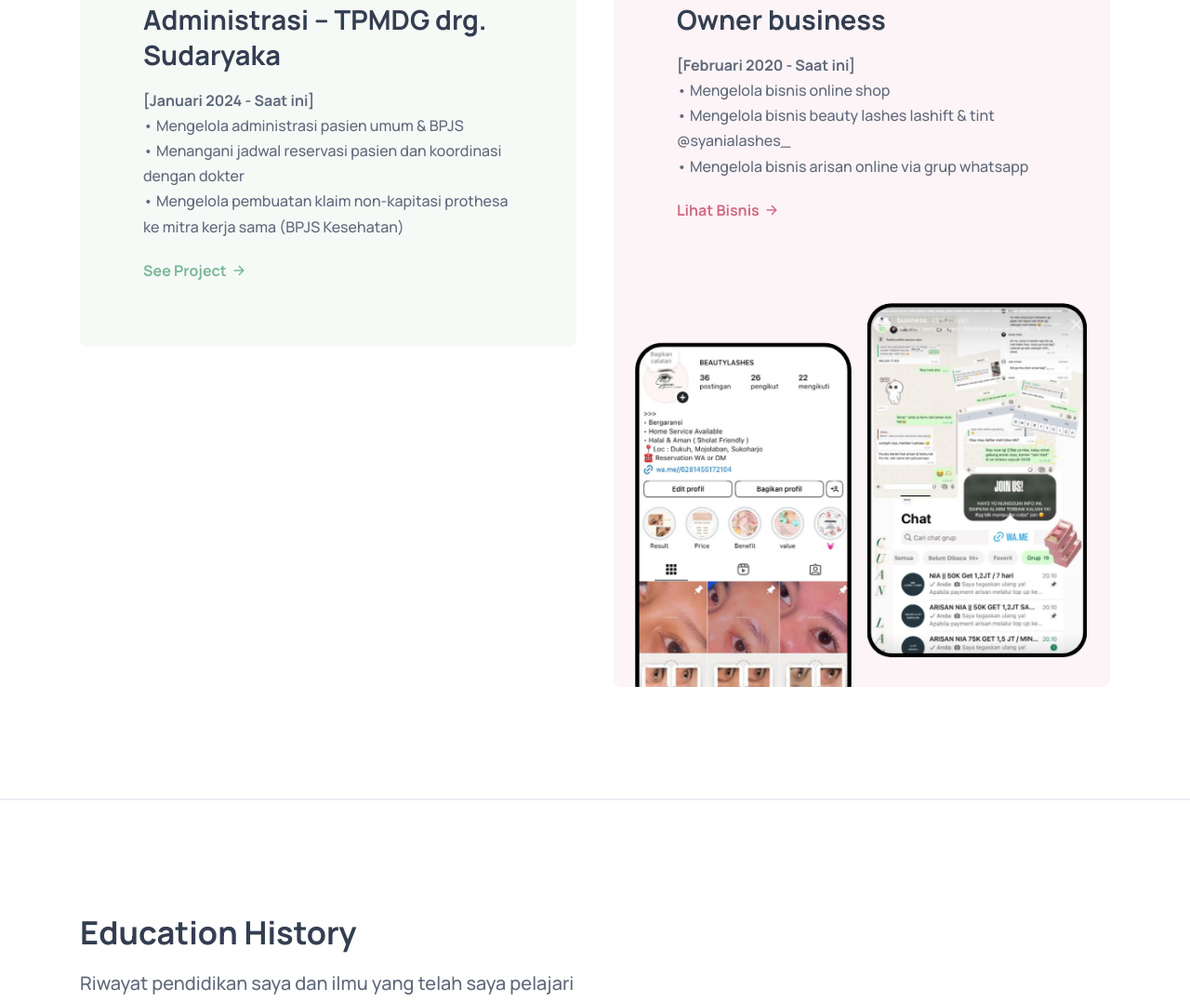
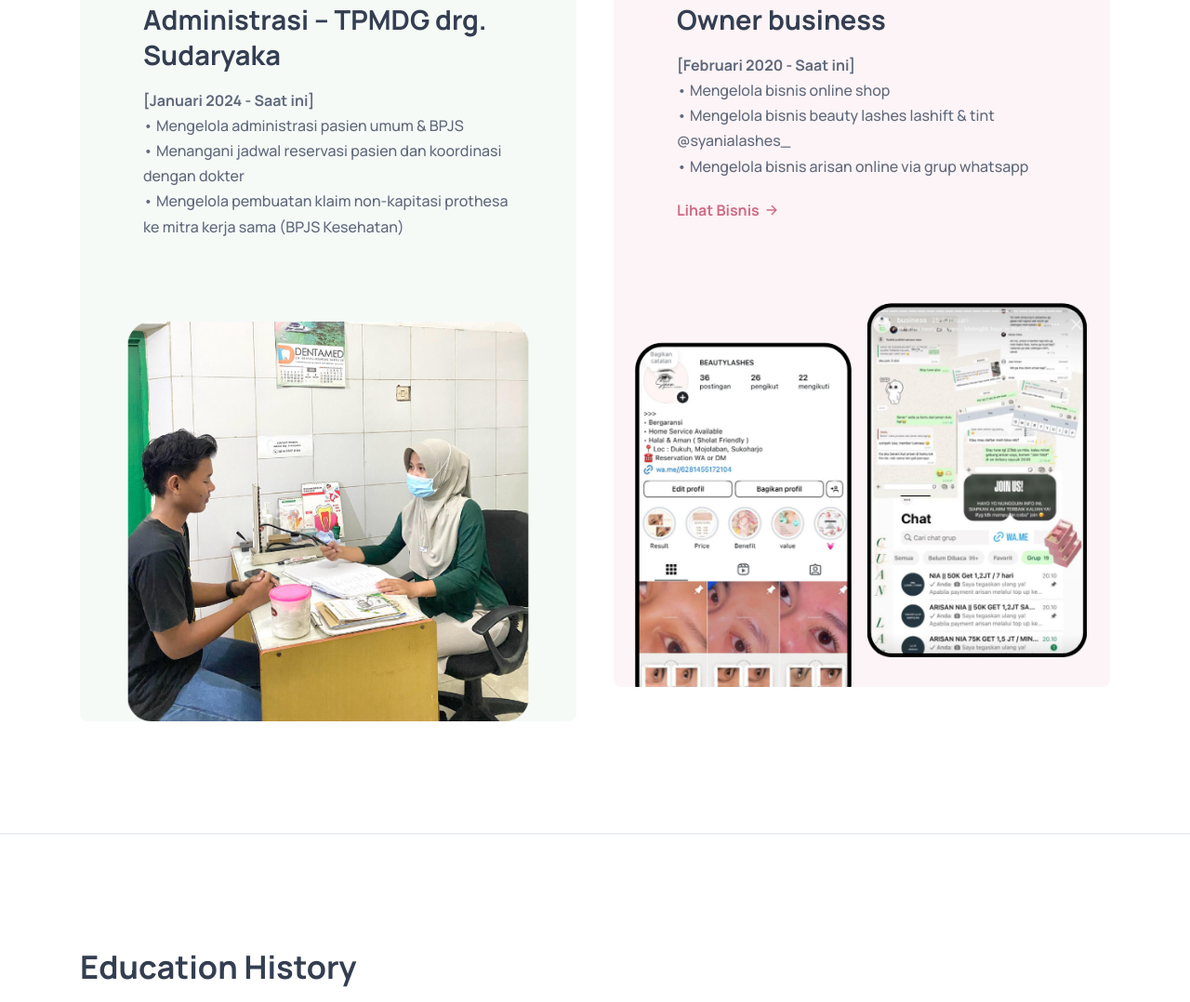
Before and after one commit to niatriutami/niatriutami.github.io, a plain HTML site: page index.html in a window 1280 px wide. Shown: the part 3692-4770 px from the top of the page at 93% size. Drawn offline with nearby package versions, Linux system fonts and the light colour scheme.

Commit message:
Update index.html

```diff
--- a/index.html
+++ b/index.html
@@ -498,19 +498,12 @@
                     • Mengelola pembuatan klaim non-kapitasi prothesa ke mitra kerja sama (BPJS Kesehatan)
                   </p>
 
-                  <a href="#" class="btn-text" style="color: #7cb798">
-                    <span class="span">See Project</span>
+                </div>
 
-                    <ion-icon name="arrow-forward-outline" aria-hidden="true"></ion-icon>
-                  </a>
-
-                </div>
-                <!--
                 <figure class="card-banner" data-reveal="right">
-                  <img src="#" width="600" height="367" loading="lazy" alt="Web Design"
+                  <img src="./assets/images/administrasi.png" width="600" height="367" loading="lazy" alt="Web Design"
                     class="w-100">
                 </figure>
-                -->
 
               </div>
             </li>
```
